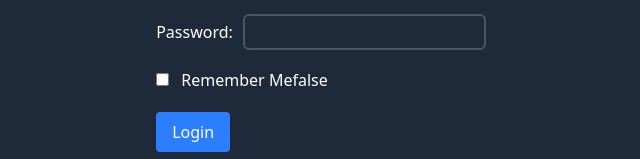
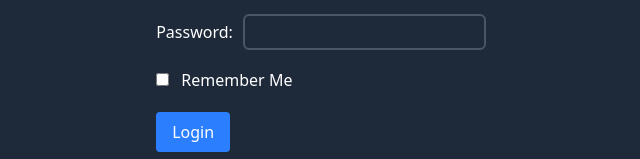
Before and after one commit to dkato8181/limit-order-exchane-mini-engine, a Vue app in the folder frontend/: page /login in a window 1280 px wide. Shown: the part 388-547 px from the top of the page, without its empty margins (320-960 px from the left). Built offline with nearby package versions, Linux system fonts and the light colour scheme; no server answers; what @laravel/echo-vue would draw is missing.

Commit message:
remove var and add computed prop

```diff
--- a/frontend/src/views/Login.vue
+++ b/frontend/src/views/Login.vue
@@ -14,7 +14,7 @@
     <div class="my-5">
       <label class="text-white">
         <input type="checkbox" v-model="remember" class="mr-2" />
-        Remember Me{{ remember }}
+        Remember Me
       </label>
     </div>
     <div v-if="error" class="text-red-500 mb-4">{{ error }}</div>
@@ -27,7 +27,7 @@
 </template>
 
 <script setup>
-import { ref } from 'vue'
+import { computed, ref } from 'vue'
 import { useRouter } from 'vue-router'
 import { useAuthStore } from '@/stores/auth'
 
@@ -41,6 +41,8 @@ const remember = ref(false)
 const error = ref('')
 const loading = ref(false)
 const showPassword = ref(false)
+//TODO use papasswordInputType to toggle input type
+const passwordInputType = computed(()=>showPassword.value?'text':'password')
 
 async function handleLogin() {
   try {
```
